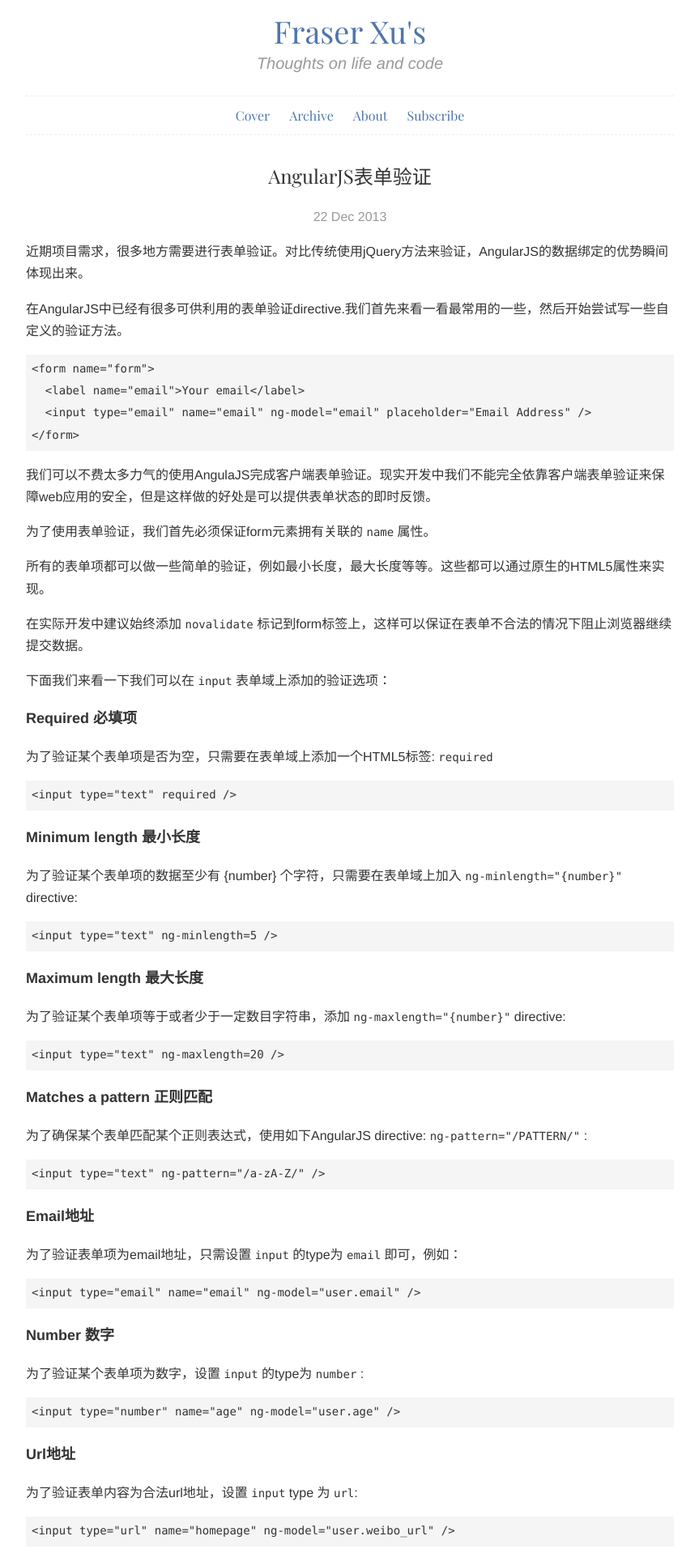
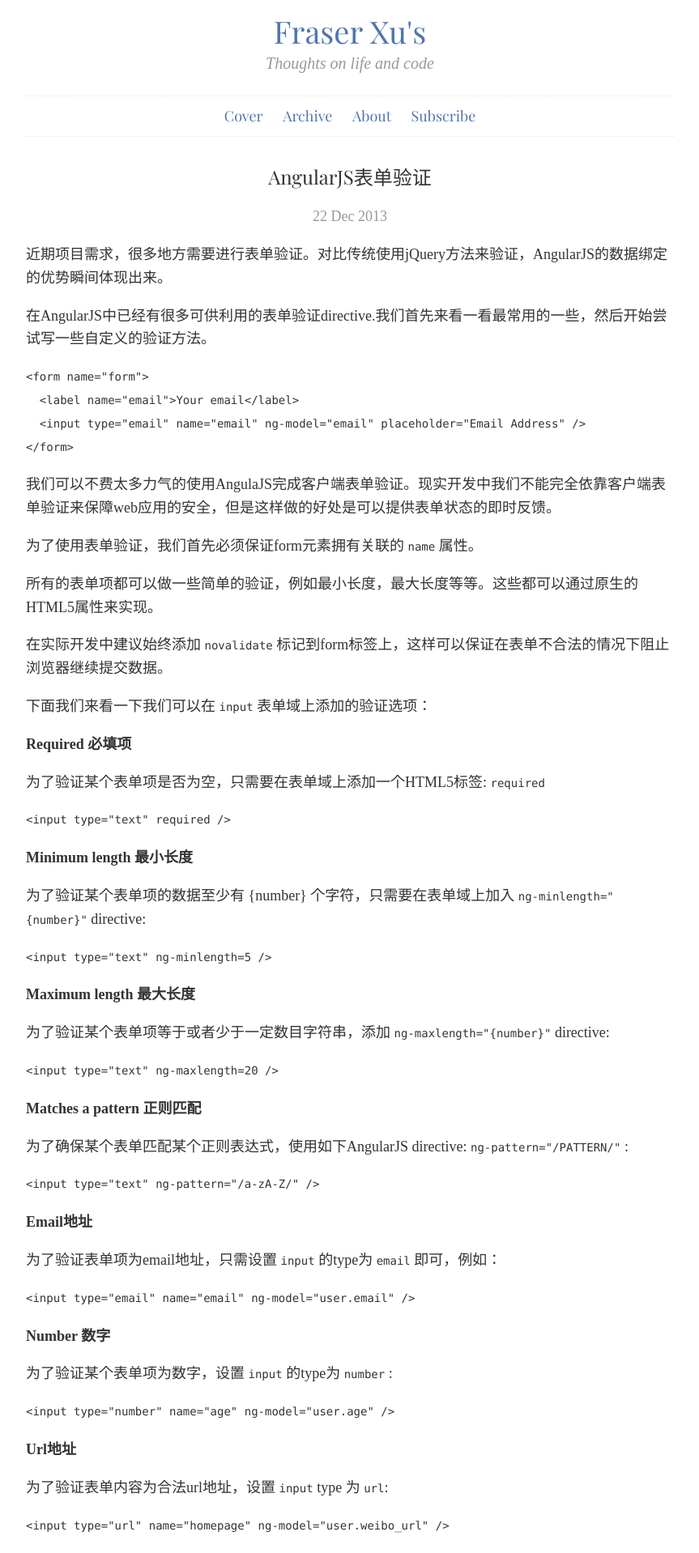
Before and after one commit to fraserxu/fraserxu.github.io, a Jekyll site: the page built from _posts/2013-08-07-Form-validation-with-AngularJS.md, in a window 1280 px wide. Shown: the top 1918 px of the page at 81% size, without its empty margins (208-1071 px from the left). Built offline with Jekyll 4.4.1, drawn with Linux system fonts in a browser that asks for light colours; some web fonts are replaced; Markdown is read by kramdown in place of the engine named in the settings.

Commit message:
update screen.css file
Signed-off-by: fraserxu <xvfeng123@gmail.com>

```diff
--- a/css/screen.css
+++ b/css/screen.css
@@ -3,10 +3,10 @@
 @import url(http://fonts.googleapis.com/css?family=Playfair+Display:400,700,400italic,700italic);
 
 body {
-  font-family: "Microsoft Yahei","Helvetica Neue","Luxi Sans","DejaVu Sans",Tahoma,"Hiragino Sans GB",STHeiti !important;
-  font-size: 16px;
+  font-family: "Gentium Book Basic", serif;
+  font-size: 18px;
   color: #333;
-  line-height: 1.7;
+  line-height: 1.6;
 }
 
 a {
@@ -85,12 +85,8 @@
   font-weight: bold;
 }
 
-.content p img {
-  max-width: 800px;
-}
-
-.related {
-  border-top: 1px dashed #eee;
+.related, .comment {
+  border-top: 1px dashed #ddd;
 }
 
 .related h2 {
@@ -101,19 +97,18 @@
   color: #999;
 }
 
+.comment {
+  color: #999;
+  font-size: 20px;
+  padding: 20px 0;
+}
+
 .meta {
   text-align: center;
   margin: 10px 0;
   color: #999;
 }
 
-.container pre {
-  background-color: #f5f5f5;
-  padding: 5px 7px;
+.comment {
+  border-top: 1px dashed #ddd;
 }
-
-blockquote {
-  border-left: 6px solid #f5f5f5;
-  margin-left: 0px;
-  padding-left: 20px;
-}
```
